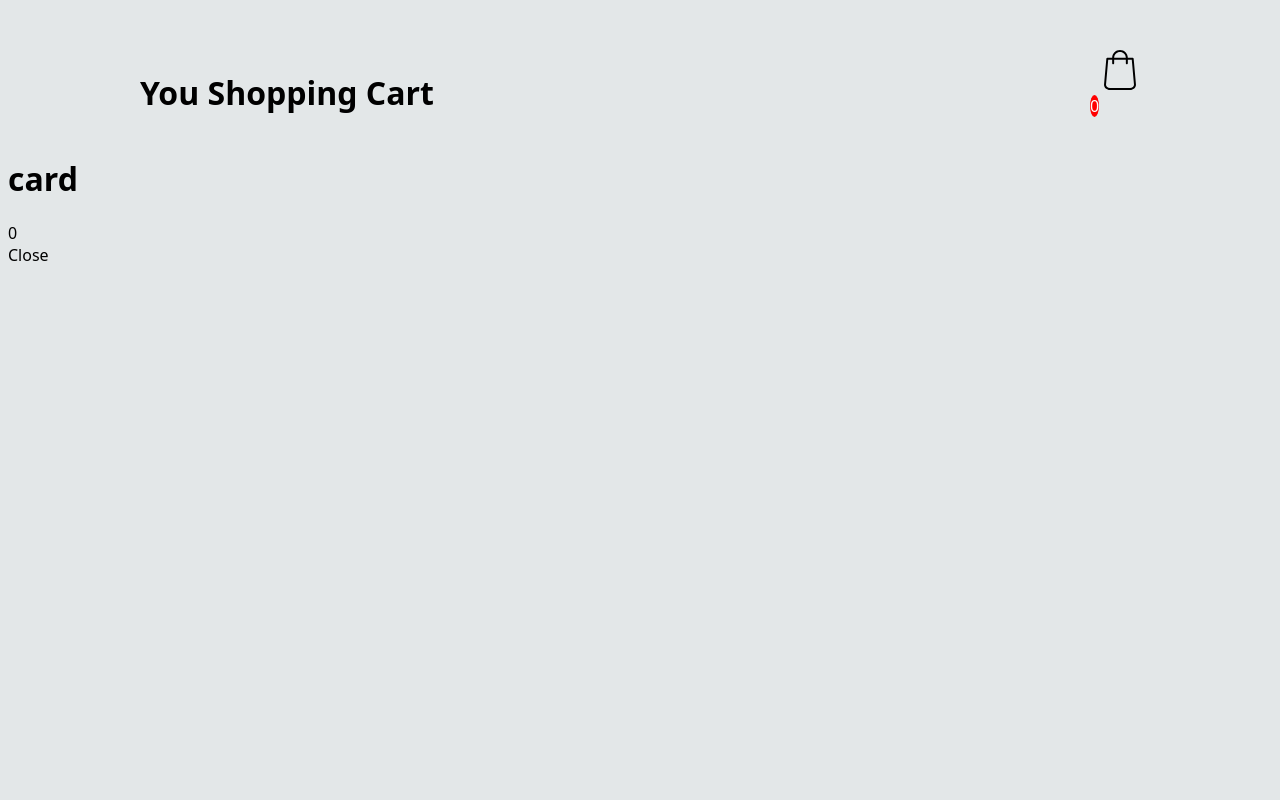
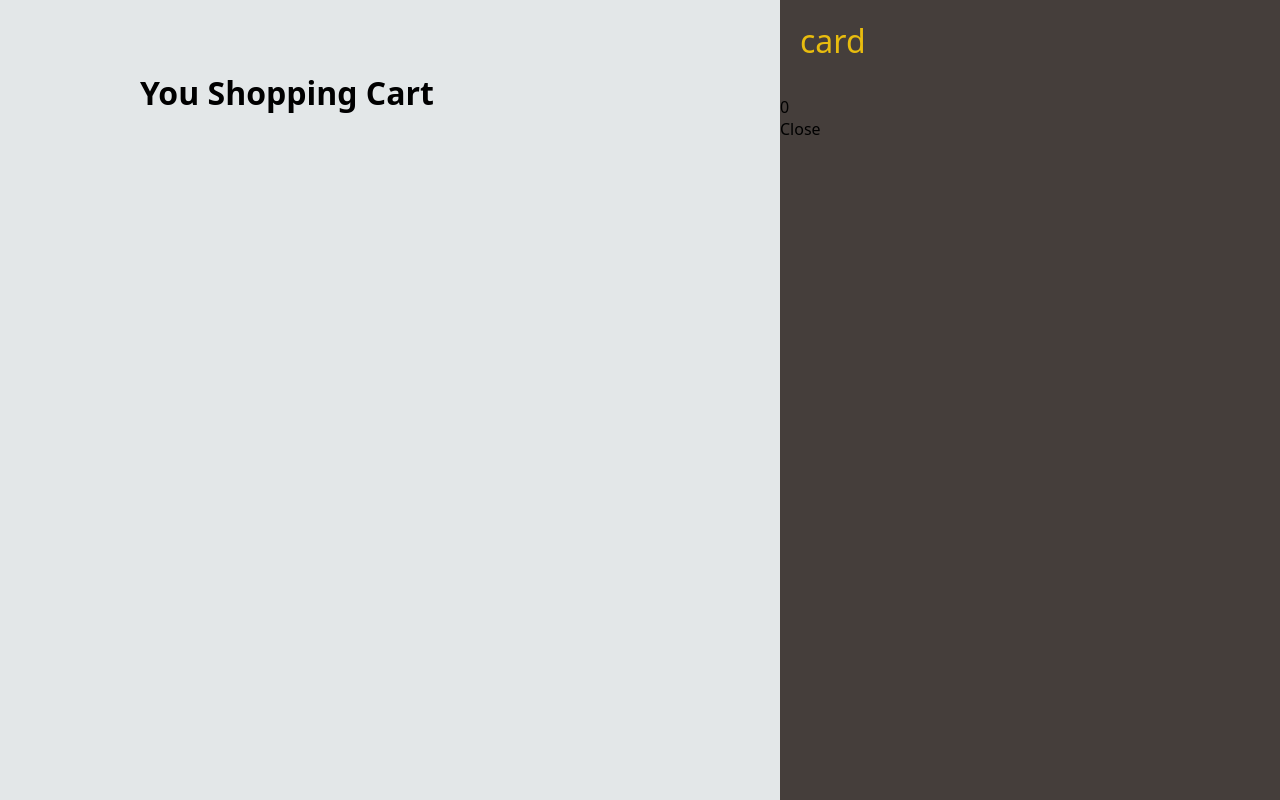
Before and after one commit to Brunogabriel-dev/food-carts, a plain HTML site: page index.html in a window 1280 px wide. Drawn offline with Linux system fonts and the light colour scheme.

Commit message:
Inclusão de texto

```diff
--- a/style.css
+++ b/style.css
@@ -27,4 +27,32 @@ header .shopping span{
   align-items: center;
   color: #fff;
   position: absolute;
+  top:  -5px;
+  left: 80%;
+  padding: 3px 10px;
 }
+.list{
+  display: grid;
+  grid-template-columns: repeat(3, 1fr);
+  column-gap: 20px;
+  row-gap: 20px;
+  margin-top: 50px;
+}
+.card{
+  position: fixed;
+  top: 0;
+  left: calc(100% - 500px);
+  width: 500px;
+  background-color: #453E3B;
+  height: 100vh;
+  transition: 0.5s;
+}
+.card h1{
+  color: #e8bc0e;
+  font-weight: 100;
+  margin: 0;
+  padding: 0 20px;
+  height: 80px;
+  display: flex;
+  align-items: center;
+}
```
